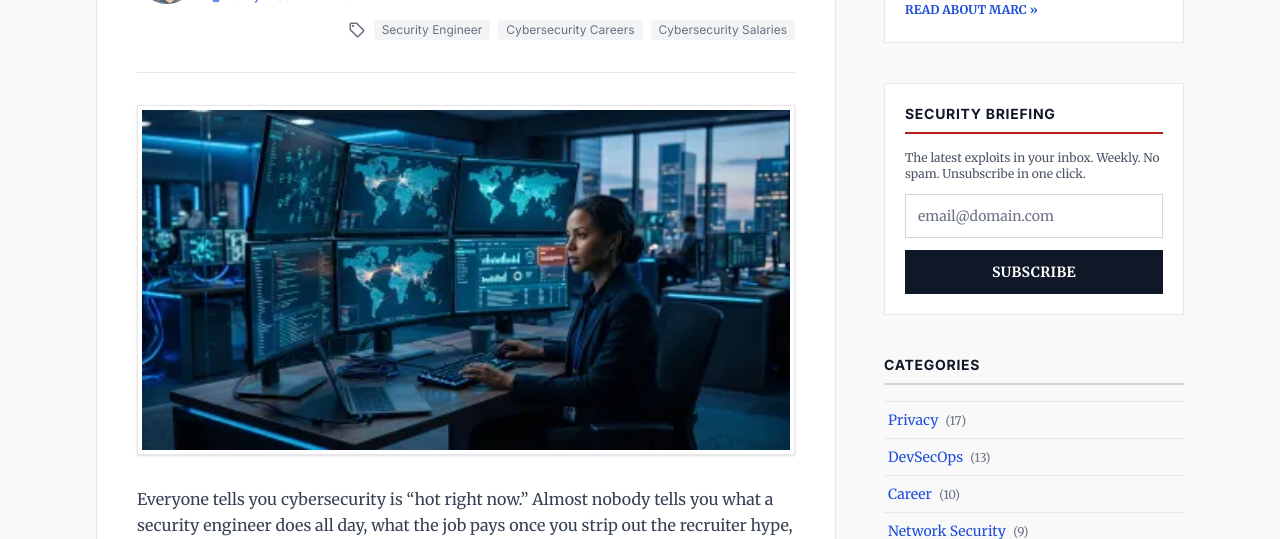
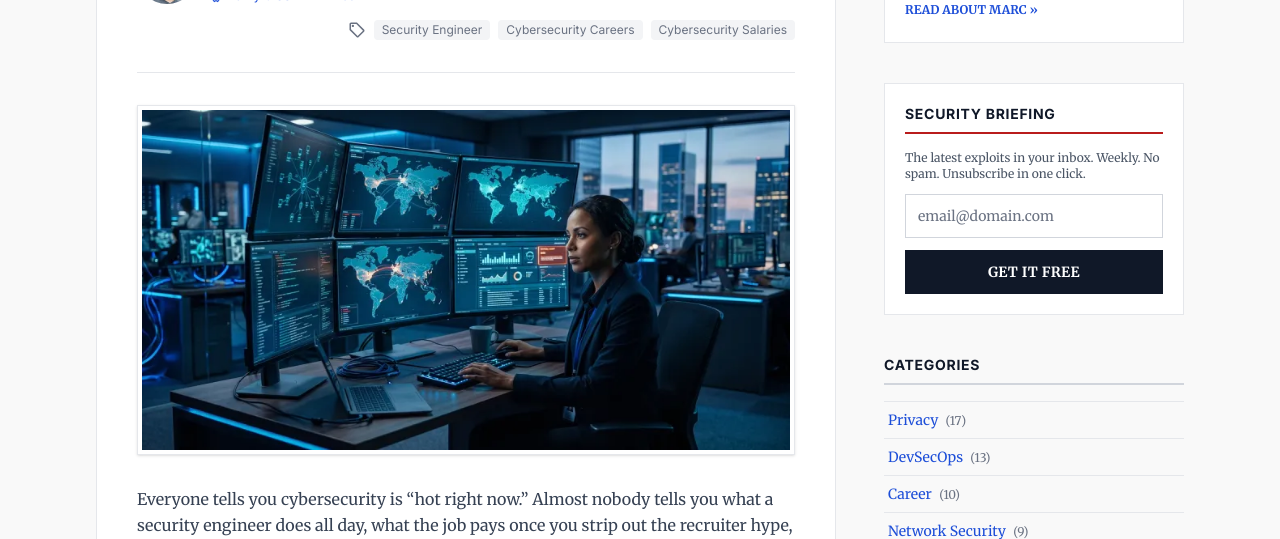
Before and after one commit to mda1125/bytesizedsecurity, a Jekyll site: the page built from _posts/2026-09-14-security-engineer-salary-jobs-career-path.md, in a window 1280 px wide. Shown: the part 371-910 px from the top of the page. Built offline with Jekyll 4.4.1, drawn with Linux system fonts in a browser that asks for light colours; full-size pictures stand in for the smaller copies a plugin makes; comment, search, counter and statistics services are not loaded.

Commit message:
Rename newsletter signup buttons to Get it free (#29)
* Rename newsletter signup buttons to Get it free.

Keep the in-progress label as Subscribing... and leave form actions, ids, and tracking untouched.

Co-authored-by: Marc David <mda1125@users.noreply.github.com>

* Let the homepage signup email field shrink below 375px.

The Get it free button was overflowing the viewport at 320px. min-w-0 applies only under 375px so the wider layout stays the same.

Co-authored-by: Marc David <mda1125@users.noreply.github.com>

---------

Co-authored-by: Cursor Agent <cursoragent@cursor.com>

```diff
--- a/_includes/newsletter-inline.html
+++ b/_includes/newsletter-inline.html
@@ -12,7 +12,7 @@
   <form method="post" action="https://sendfox.com/form/3z6ooe/1ydnre" class="flex flex-col gap-3" id="inline-briefing-form" data-async="true" data-recaptcha="false">
     <input type="email" id="inline_briefing_email" name="email" required autocomplete="email" placeholder="email@domain.com" aria-label="Email address" class="h-11 bg-white dark:bg-gray-800 dark:text-gray-100 dark:placeholder-gray-500 border border-gray-300 dark:border-gray-700 text-base px-3 focus:ring-1 focus:ring-primary focus:border-primary w-full">
     <div style="position: absolute; left: -5000px;" aria-hidden="true"><input type="text" name="a_password" tabindex="-1" value="" autocomplete="off"></div>
-    <button type="submit" class="h-11 bg-gray-900 text-white dark:bg-gray-100 dark:text-gray-900 text-sm font-bold uppercase tracking-wide hover:bg-primary hover:text-white dark:hover:bg-primary dark:hover:text-white transition-colors cursor-pointer">Subscribe</button>
+    <button type="submit" class="h-11 bg-gray-900 text-white dark:bg-gray-100 dark:text-gray-900 text-sm font-bold uppercase tracking-wide hover:bg-primary hover:text-white dark:hover:bg-primary dark:hover:text-white transition-colors cursor-pointer">Get it free</button>
   </form>
   <script>
   document.getElementById('inline-briefing-form').addEventListener('submit', function(e) {
@@ -45,13 +45,13 @@
           if (data.errors) alert(data.errors[0]);
           else alert('Something went wrong. Please try again.');
           btn.disabled = false;
-          btn.textContent = 'Subscribe';
+          btn.textContent = 'Get it free';
         });
       }
     }).catch(function() {
       alert('Network error. Please try again.');
       btn.disabled = false;
-      btn.textContent = 'Subscribe';
+      btn.textContent = 'Get it free';
     });
   }, true);
   </script>
--- a/_includes/sidebar.html
+++ b/_includes/sidebar.html
@@ -31,7 +31,7 @@
     <form method="post" action="https://sendfox.com/form/3z6ooe/1ydnre" class="sendfox-form flex flex-col gap-3" id="1ydnre" data-async="true" data-recaptcha="false">
       <input type="email" id="sendfox_form_email" name="email" required placeholder="email@domain.com" class="h-11 bg-white dark:bg-gray-800 dark:text-gray-100 dark:placeholder-gray-500 border border-gray-300 dark:border-gray-700 text-sm px-3 focus:ring-1 focus:ring-primary focus:border-primary w-full">
       <div style="position: absolute; left: -5000px;" aria-hidden="true"><input type="text" name="a_password" tabindex="-1" value="" autocomplete="off"></div>
-      <button type="submit" class="h-11 bg-gray-900 text-white dark:bg-gray-100 dark:text-gray-900 text-sm font-bold uppercase tracking-wide hover:bg-primary hover:text-white dark:hover:bg-primary dark:hover:text-white transition-colors cursor-pointer">Subscribe</button>
+      <button type="submit" class="h-11 bg-gray-900 text-white dark:bg-gray-100 dark:text-gray-900 text-sm font-bold uppercase tracking-wide hover:bg-primary hover:text-white dark:hover:bg-primary dark:hover:text-white transition-colors cursor-pointer">Get it free</button>
     </form>
     <script defer src="https://cdn.sendfox.com/js/form.js" charset="utf-8"></script>
     <script>
@@ -54,13 +54,13 @@
             if (data.errors) alert(data.errors[0]);
             else alert('Something went wrong. Please try again.');
             btn.disabled = false;
-            btn.textContent = 'Subscribe';
+            btn.textContent = 'Get it free';
           });
         }
       }).catch(function() {
         alert('Network error. Please try again.');
         btn.disabled = false;
-        btn.textContent = 'Subscribe';
+        btn.textContent = 'Get it free';
       });
     }, true);
     </script>
--- a/_layouts/home.html
+++ b/_layouts/home.html
@@ -124,9 +124,9 @@ layout: default
         <p class="text-xs text-gray-600 dark:text-gray-400">The latest exploits in your inbox. Weekly. No spam. Unsubscribe in one click.</p>
       </div>
       <form method="post" action="https://sendfox.com/form/3z6ooe/1ydnre" class="sendfox-form flex gap-2 w-full sm:w-auto" data-async="true" data-recaptcha="false">
-        <input type="email" name="email" required placeholder="email@domain.com" class="h-10 bg-white dark:bg-gray-800 dark:text-gray-100 dark:placeholder-gray-500 border border-gray-300 dark:border-gray-700 text-sm px-3 focus:ring-1 focus:ring-primary focus:border-primary flex-1 sm:w-48">
+        <input type="email" name="email" required placeholder="email@domain.com" class="h-10 bg-white dark:bg-gray-800 dark:text-gray-100 dark:placeholder-gray-500 border border-gray-300 dark:border-gray-700 text-sm px-3 focus:ring-1 focus:ring-primary focus:border-primary flex-1 max-[375px]:min-w-0 sm:w-48">
         <div style="position: absolute; left: -5000px;" aria-hidden="true"><input type="text" name="a_password" tabindex="-1" value="" autocomplete="off"></div>
-        <button type="submit" class="h-10 px-4 bg-gray-900 text-white dark:bg-gray-100 dark:text-gray-900 text-sm font-bold uppercase tracking-wide hover:bg-primary hover:text-white dark:hover:bg-primary dark:hover:text-white transition-colors cursor-pointer whitespace-nowrap">Subscribe</button>
+        <button type="submit" class="h-10 px-4 bg-gray-900 text-white dark:bg-gray-100 dark:text-gray-900 text-sm font-bold uppercase tracking-wide hover:bg-primary hover:text-white dark:hover:bg-primary dark:hover:text-white transition-colors cursor-pointer whitespace-nowrap">Get it free</button>
       </form>
     </div>
 
```
Also changed, not shown: assets/css/tailwind.min.css.
